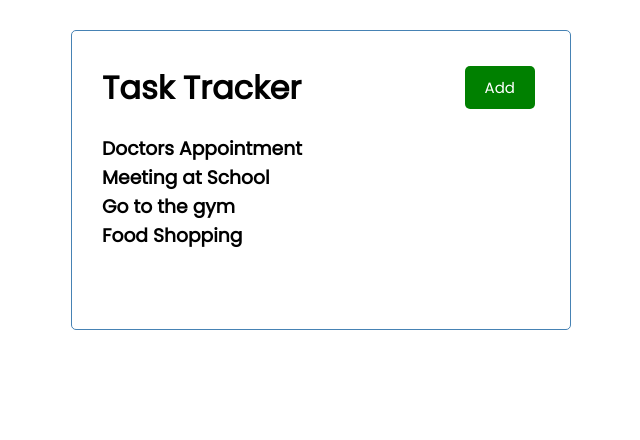
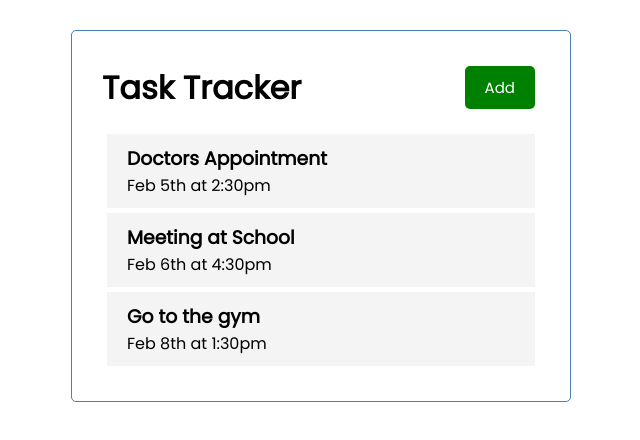
Before and after one commit to filimonel/react-task-tracker, a React (Create React App) app in the folder react-task-tracker/: page / in a window 1280 px wide. Shown: the top 440 px of the page, without its empty margins (319-959 px from the left). Built offline with nearby package versions, Linux system fonts and the light colour scheme.

Commit message:
added react-icons packages

```diff
--- a/react-task-tracker/src/App.js
+++ b/react-task-tracker/src/App.js
@@ -22,12 +22,6 @@
         day: 'Feb 8th at 1:30pm',
         reminder: true
     },
-    {
-        id: 4,
-        text: 'Food Shopping',
-        day: 'Feb 9th at 3:30pm',
-        reminder: true
-    },
   ])
 
   return (
--- a/react-task-tracker/src/components/Task.js
+++ b/react-task-tracker/src/components/Task.js
@@ -1,9 +1,10 @@
 import React from 'react'
 
-const Task = () => {
+const Task = ({ task }) => {
     return (
-        <div>
-
+        <div className='task'>
+            <h3>{task.text}</h3>
+            <p>{task.day}</p>
         </div>
     )
 }
--- a/react-task-tracker/src/components/Tasks.js
+++ b/react-task-tracker/src/components/Tasks.js
@@ -1,10 +1,12 @@
 // Task Component
+
+import Task from './Task'
 
 const Tasks = ({tasks}) => {
     return (
         <>
             {tasks.map(task => (
-                <h3 key={task.id}>{task.text}</h3>
+                <Task key={task.id} task={task}/>
             ))}
         </>
     )
```
